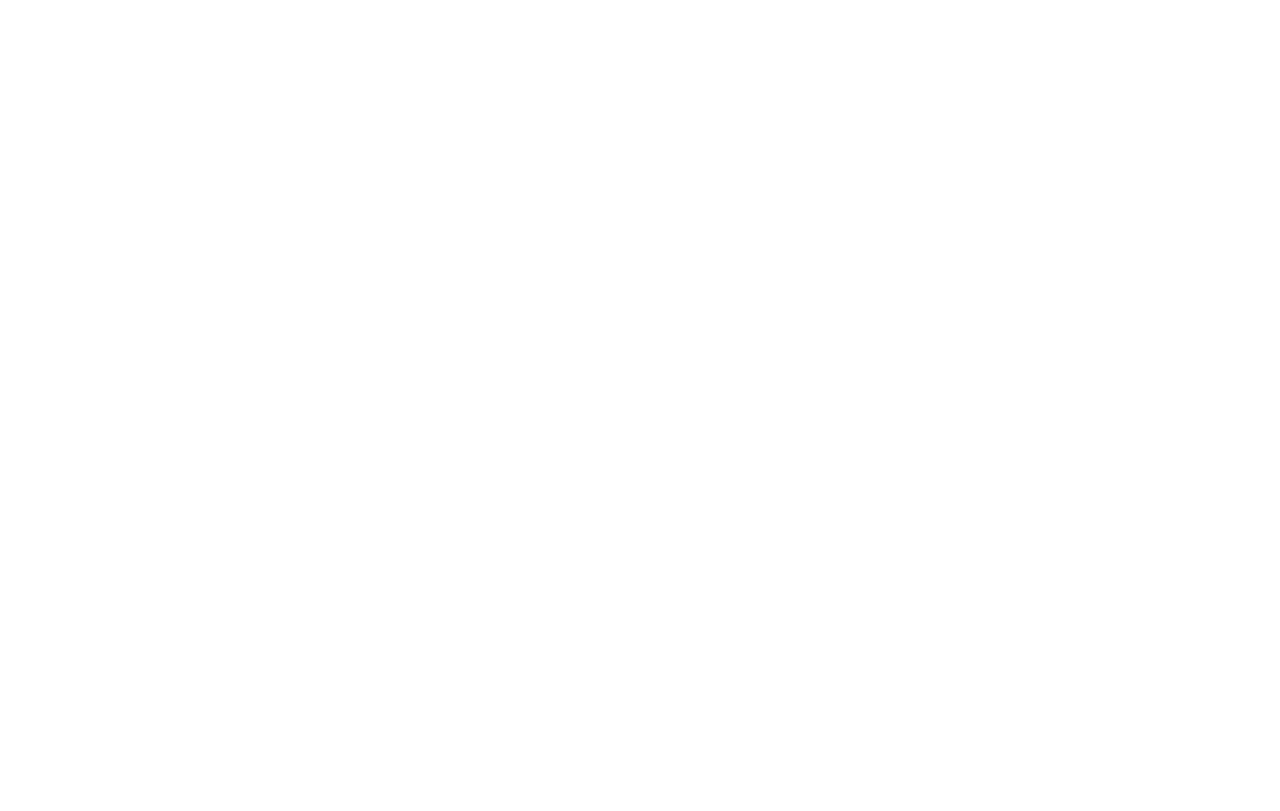
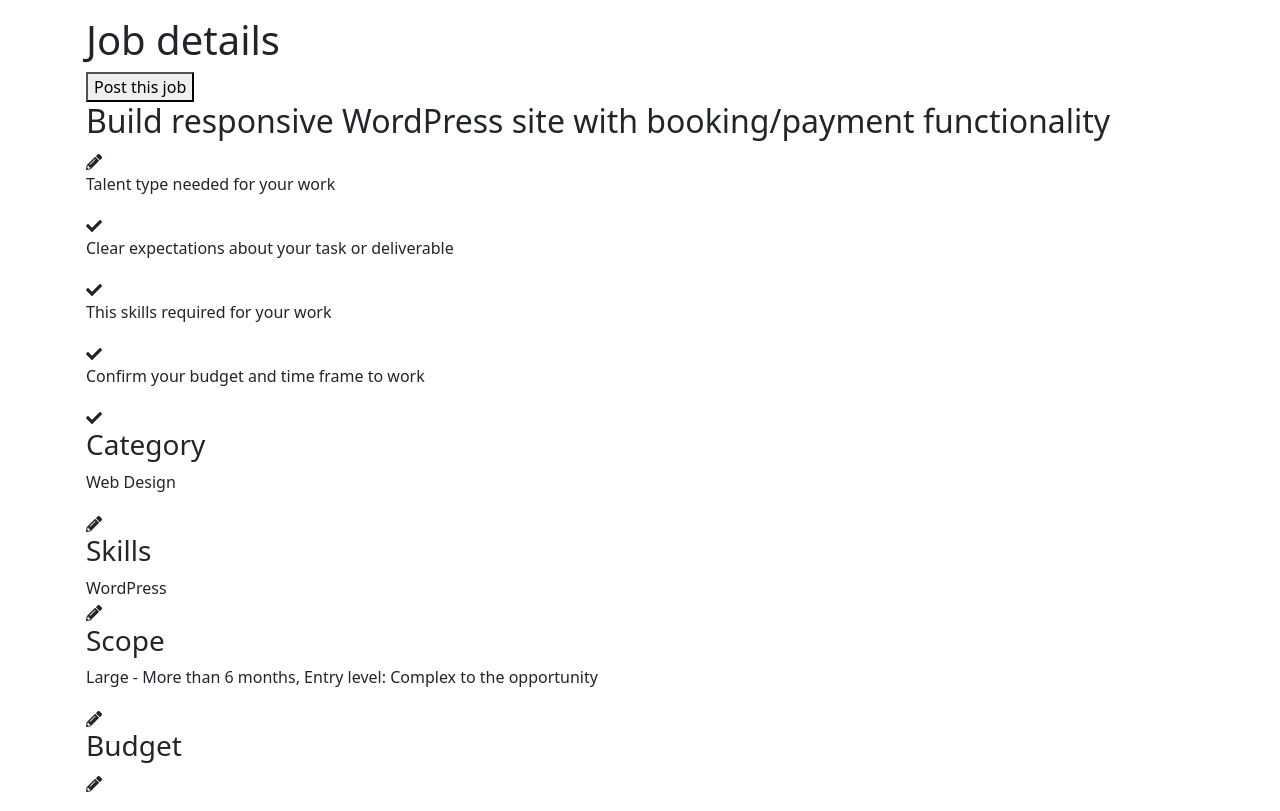
Before and after one commit to thanhtung795/freelancer, a React (Create React App) app in the folder FE/freelance/: page /detail-job in a window 1280 px wide. Before the commit this address had no page. Built offline with nearby package versions, Linux system fonts and the light colour scheme.

Commit message:
add DetailJob component and import react-icons

```diff
--- a/FE/freelance/package.json
+++ b/FE/freelance/package.json
@@ -17,6 +17,7 @@
     "react": "^18.3.1",
     "react-bootstrap": "^2.10.4",
     "react-dom": "^18.3.1",
+    "react-icons": "^5.3.0",
     "react-router-dom": "^6.26.2",
     "react-scripts": "5.0.1",
     "swiper": "^11.1.14",
--- a/FE/freelance/src/App.js
+++ b/FE/freelance/src/App.js
@@ -13,6 +13,7 @@
 import Description from './component/SignUpInfo/Description';
 import HomeFreelancer from './component/HomeFreelancer/HomeFreelancer';
 import SkillsSelector from './component/SignUpInfo/SkillsSelector';
+import DetailJob from './component/Client/Job/DetailJob/DetailJob';
 const App = () => (
   <Container className="p-3">
     <BrowserRouter>
@@ -26,6 +27,7 @@
         <Route path="/experience" element={<Experience/>} />
         <Route path="/description" element={<Description/>} />
         <Route path="/home-freelancer" element={<HomeFreelancer />} />
+        <Route path="/detail-job" element={<DetailJob />} />
       </Routes>
     </BrowserRouter>
   </Container>
--- /dev/null
+++ b/FE/freelance/src/component/Client/Job/DetailJob/DetailJob.js
@@ -0,0 +1,61 @@
+import React from 'react';
+import { FaCheck, FaPencilAlt } from 'react-icons/fa';
+
+const DetailJob = () => {
+  return (
+    <div className="job-details">
+      <h1>Job details</h1>
+      <button className="post-btn">Post this job</button>
+
+      <div className="detail-item">
+        <h2>Build responsive WordPress site with booking/payment functionality</h2>
+        <FaPencilAlt className="edit-icon" />
+      </div>
+
+      <div className="detail-item">
+        <p>Talent type needed for your work</p>
+        <FaCheck className="check-icon" />
+      </div>
+
+      <div className="detail-item">
+        <p>Clear expectations about your task or deliverable</p>
+        <FaCheck className="check-icon" />
+      </div>
+
+      <div className="detail-item">
+        <p>This skills required for your work</p>
+        <FaCheck className="check-icon" />
+      </div>
+
+      <div className="detail-item">
+        <p>Confirm your budget and time frame to work</p>
+        <FaCheck className="check-icon" />
+      </div>
+
+      <div className="detail-item">
+        <h3>Category</h3>
+        <p>Web Design</p>
+        <FaPencilAlt className="edit-icon" />
+      </div>
+
+      <div className="detail-item">
+        <h3>Skills</h3>
+        <div className="skill-tag">WordPress</div>
+        <FaPencilAlt className="edit-icon" />
+      </div>
+
+      <div className="detail-item">
+        <h3>Scope</h3>
+        <p>Large - More than 6 months, Entry level: Complex to the opportunity</p>
+        <FaPencilAlt className="edit-icon" />
+      </div>
+
+      <div className="detail-item">
+        <h3>Budget</h3>
+        <FaPencilAlt className="edit-icon" />
+      </div>
+    </div>
+  );
+};
+
+export default DetailJob;
```
Also changed, not shown: 1 other file (tests, documents, lock files or other folders).
